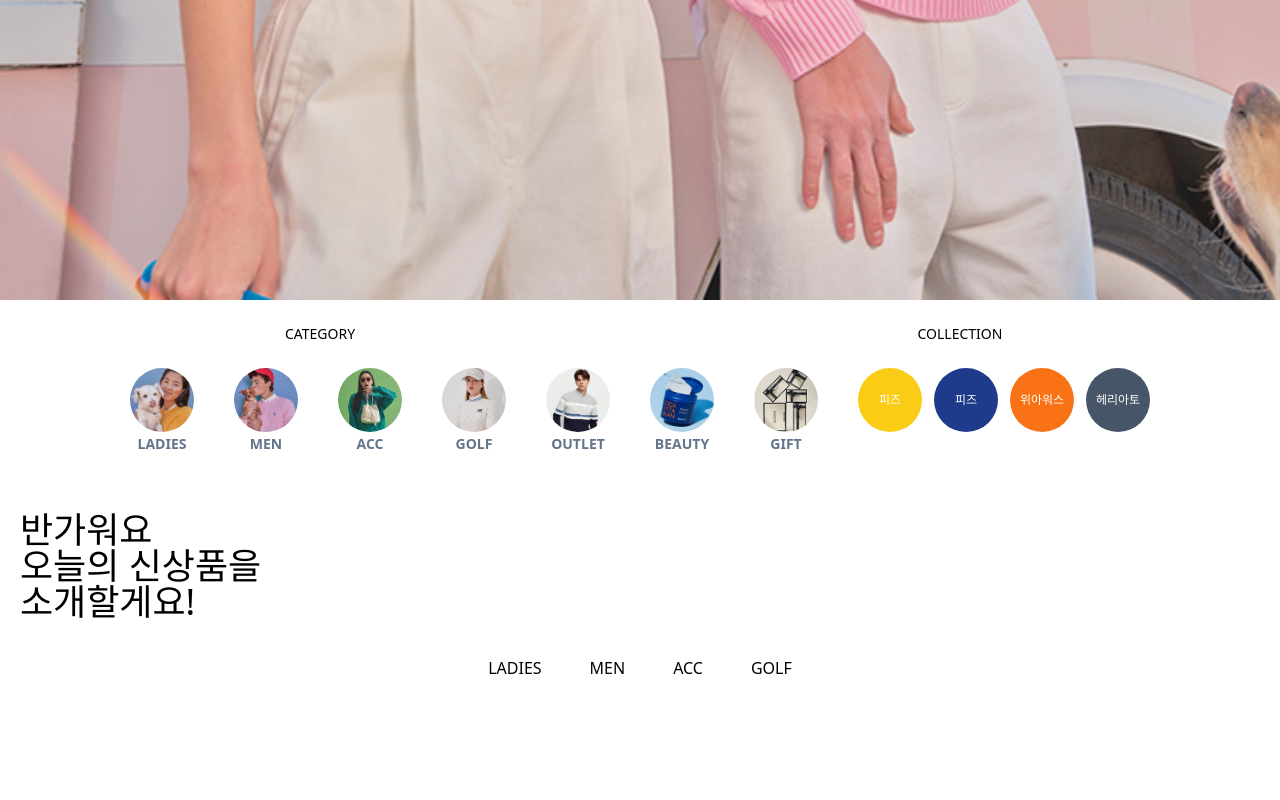
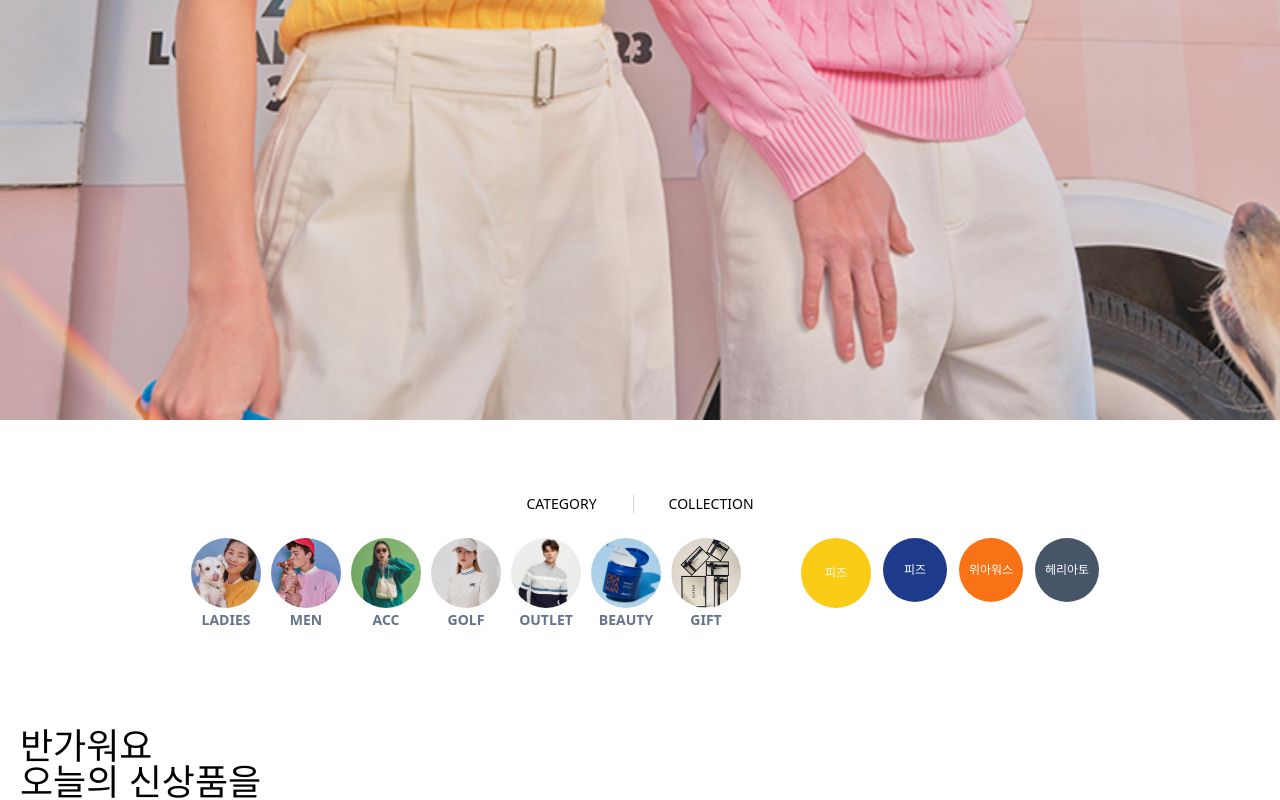
Before and after one commit to phamvietptc/hazzys, a Next.js app: page /home in a window 1280 px wide. Shown: the part 980-1780 px from the top of the page. Built offline with nearby package versions, Linux system fonts and the light colour scheme.

Commit message:
fix category

```diff
--- a/pages/home/index.js
+++ b/pages/home/index.js
@@ -11,7 +11,7 @@ export default function Home() {
     <>
       <div className=" relative overflow-hidden w-full min-h-full ">
         <Navbar />
-        <div className=" pt-0 bg-white mt-0 mx-0 -mb-636px px-0 pb-716px min-h-full">
+        <div className=" pt-0 bg-white mt-0 mx-0 -mb-636px px-0 pb-716px min-h-full md:pt-120px md:pb-433px">
           <Slider />
           <Category />
           <New />
@@ -33,8 +33,8 @@ export default function Home() {
 export function Slider() {
   return (
     <>
-      <section className=" mb-0 overflow-hidden w-full">
-        <div className=" relative">
+      <section className=" mb-0 md:mb-50px overflow-hidden w-full">
+        <div className=" relative md:overflow-hidden">
           <div className=" touch-pan-y">
             <div className=" relative w-full h-full z-0 flex transition-transform box-content">
               <img
@@ -86,15 +86,15 @@ export function Category() {
 
   return (
     <>
-      <section className=" mb-10">
+      <section className=" mb-10 md:mb-20">
         <div className=" overflow-x-auto overflow-y-hidden text-center">
-          <ul className=" flex text-sm text-slate-400 flex-nowrap mt-0 mx-auto items-center justify-center list-outside list-none">
-            <li className=" border-b-0 hover:font-bold text-black w-1/2 relative h-auto py-3 px-6 flex items-center justify-center flex-1 list-outside list-none">
+          <ul className=" flex text-sm text-slate-400 flex-nowrap my-0 mx-auto items-center justify-center list-outside list-none md:inline-flex">
+            <li className=" border-b-0 hover:font-bold text-black w-1/2 md:w-auto relative h-auto py-3 px-6 flex items-center justify-center flex-1 list-outside list-none">
               <a className=" text-black inline-block p-3 whitespace-nowrap cursor-pointer">
                 CATEGORY
               </a>
             </li>
-            <li className=" w-1/2 relative hover:font-bold h-auto py-3 px-6 border-b-0 flex items-center justify-center flex-1 list-outside list-none">
+            <li className=" w-1/2 md:w-auto relative hover:font-bold h-auto py-3 px-6 border-b-0 flex items-center justify-center flex-1 list-outside list-none before:absolute before:top-1/2 before:left-0 before:block before:w-1px before:h-18px before:bg-slate-300 before:-translate-y-1/2">
               <a className=" inline-block p-3 text-black whitespace-nowrap cursor-pointer">
                 COLLECTION
               </a>
@@ -104,32 +104,28 @@ export function Category() {
 
         <div className=" overflow-x-auto overflow-y-hidden text-center pb-5">
           <div className=" inline-flex items-start flex-nowrap">
-            {defaultContents.map((item, index) => (
-              <ul
-                key={index}
-                className=" py-0 px-5 order-1 relative inline-flex flex-nowrap list-outside list-none"
-              >
-                <li className=" ml-0 max-w-full text-center list-outside list-none">
+            <ul className=" py-0 px-5 md:px-30px order-1 relative inline-flex flex-nowrap list-outside list-none">
+              {defaultContents.map((item, index) => (
+                <li
+                  key={index}
+                  className=" ml-10px max-w-full md:max-w-70px text-center list-outside list-none"
+                >
                   <a className=" cursor-pointer text-gray-900" href="/">
-                    <span className=" rounded-full inline-block w-16 h-16 overflow-hidden mb-1 align-top text-center">
-                      <img
-                        className=" w-full h-auto align-middle"
-                        src={item.image}
-                        alt="LADIES"
-                      />
+                    <span className=" rounded-full inline-block w-70px h-70px overflow-hidden mb-1 align-top text-center">
+                      <img className=" w-full" src={item.image} alt="LADIES" />
                     </span>
                     <span className=" block text-slate-500 text-sm font-bold leading-4 text-center">
                       {item.text}
                     </span>
                   </a>
                 </li>
-              </ul>
-            ))}
+              ))}
+            </ul>
 
-            <ul className=" py-0 px-5 order-2 relative inline-flex flex-nowrap list-outside list-none">
+            <ul className=" py-0 px-10px md:px-30px order-2 relative inline-flex flex-nowrap list-outside list-none">
               <li className=" ml-0 max-w-full text-center list-outside list-none">
                 <a className=" cursor-pointer text-gray-900" href="/">
-                  <span className=" bg-yellow-400 inline-flex items-center justify-center w-16 h-16 rounded-full text-white text-xs">
+                  <span className=" bg-yellow-400 inline-flex items-center justify-center w-70px h-70px rounded-full text-white text-xs">
                     피즈
                   </span>
                 </a>
--- a/tailwind.config.js
+++ b/tailwind.config.js
@@ -16,6 +16,9 @@ module.exports = {
         "52px": "52px",
         "0.520833px": "0.520833px",
         "203px": "203px",
+        "120px": "120px",
+        "433px": "433px",
+        "10px": "10px",
       },
       margin: {
         "10px": "10px",
@@ -37,9 +40,11 @@ module.exports = {
         "76px": "76px",
         "58px": "58px",
         "none": "none",
+        "70px": "70px",
       },
       maxWidth: {
         "1920px": "1920px",
+        "70px": "70px",
       },
       height: {
         "26px": "26px",
@@ -50,6 +55,7 @@ module.exports = {
         "60px": "60px",
         "52px": "52px",
         "calc-52px": "calc(100% - 52px)",
+        "18px": "18px",
       },
       minHeight: {
         full: "100%",
```
